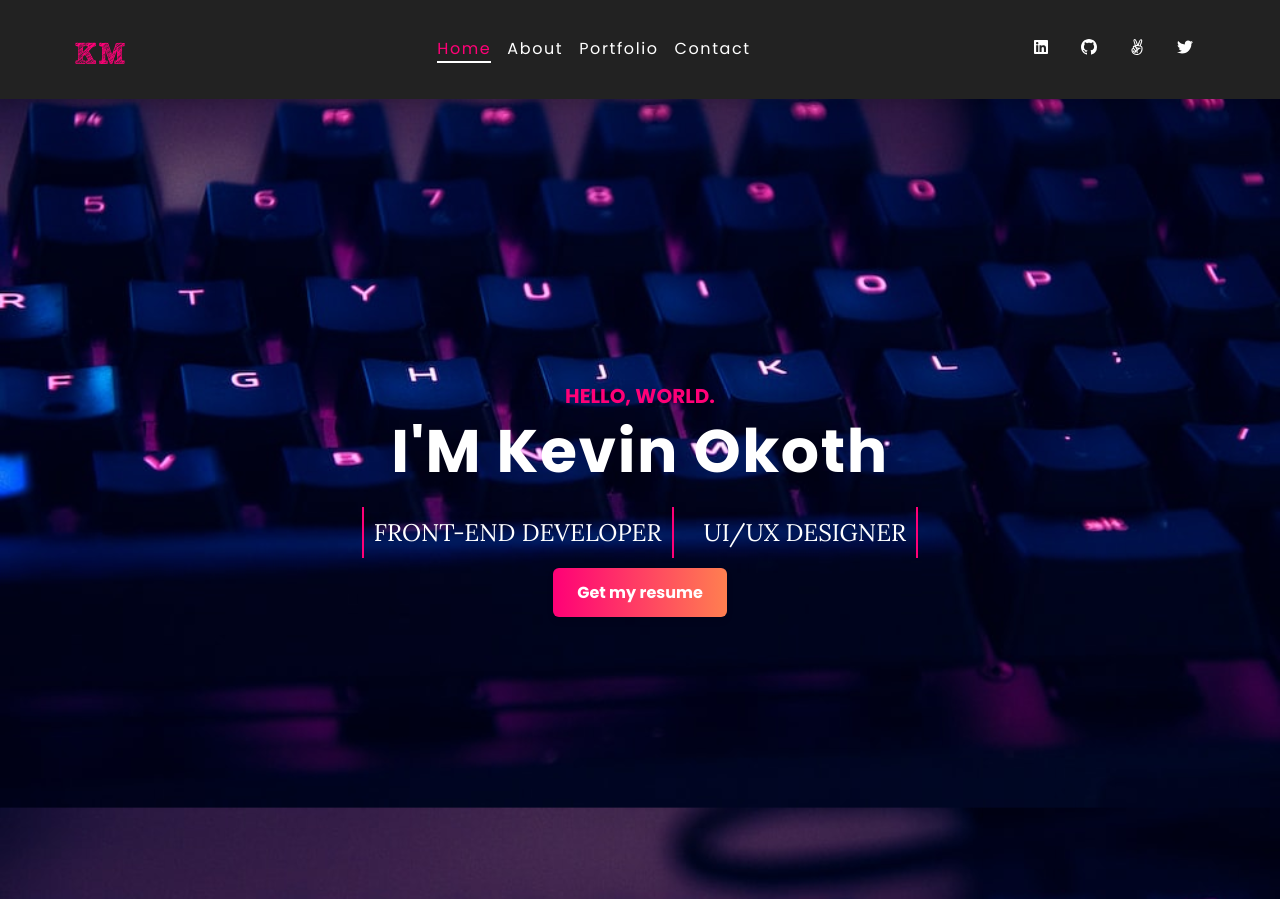
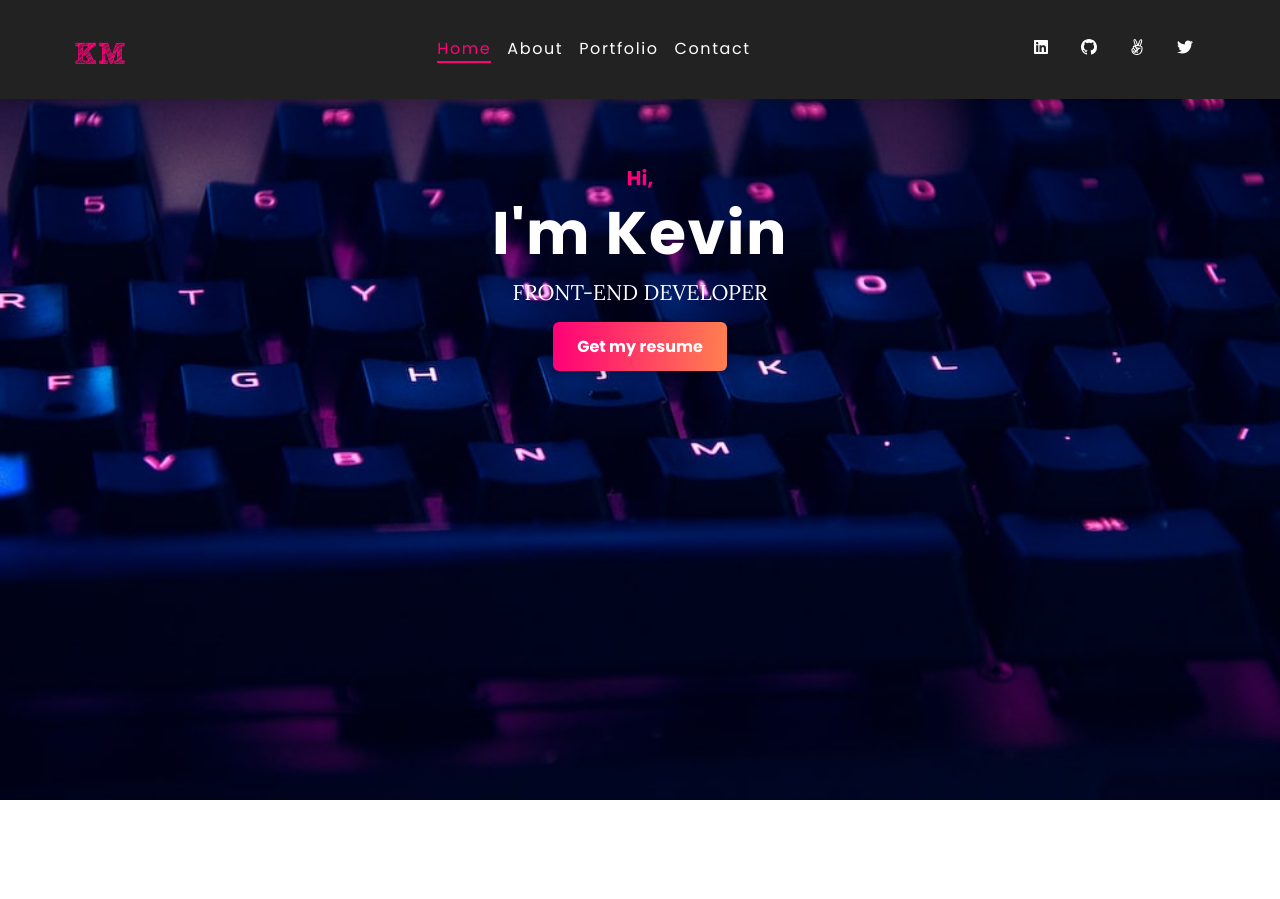
Before and after one commit to Kevin-Mena/my-official-portfolio, a React (Create React App) app: page / in a window 1280 px wide. After the commit the page ends 800 px from the top, so only its background shows below. Built offline with nearby package versions, Linux system fonts and the light colour scheme.

Commit message:
Update navbar componenet

```diff
--- a/src/components/Contact.js
+++ b/src/components/Contact.js
@@ -1,12 +1,17 @@
 import React from "react";
+import AnimatedLetters from "./AnimatedLetters";
+
 const Contact = () => {
   return (
     <div className="form">
-      <h2 className="contact-me">CONTACT ME</h2>
+      <h2 className="contact-me">CONTACT</h2>
+      <h3>I'd Love To Hear From You.</h3>
       <p className="contact-info">
-        If you have an application you are interested in developing, a feature
+        <AnimatedLetters
+          text="  If you have an application you are interested in developing, a feature
         that you need built or a project that needs coding. I'd love to help
-        with it.
+        with it."
+        />
       </p>
       <form>
         <div className="labels">
--- a/src/components/Home.js
+++ b/src/components/Home.js
@@ -1,20 +1,12 @@
-import AnimatedLetters from "./AnimatedLetters";
 import myResume from "../assets/myResume.pdf";
 
 const Home = () => {
   return (
     <div className="hero">
-      <h5>
-        <AnimatedLetters text="HELLO, WORLD." />
-      </h5>
-      <h1>
-        <AnimatedLetters text="I'm Kevin Okoth" />
-      </h1>
+      <h5>Hi,</h5>
+      <h1>I'm Kevin</h1>
 
-      <p className="intro-position">
-        <span>FRONT-END DEVELOPER</span>
-        <span>UI/UX DESIGNER</span>
-      </p>
+      <p className="intro-position">FRONT-END DEVELOPER</p>
 
       <a href={myResume} download="KevinOkothResume.pdf" className="resume">
         Get my resume
--- a/src/components/Navbar.js
+++ b/src/components/Navbar.js
@@ -54,14 +54,14 @@ const Navbar = () => {
             const { id, url, icon, text } = socialIcon;
             return (
               <li key={id}>
-                <NavLink
+                <a
                   href={url}
                   target="_blank"
                   rel="noopener noreferrer"
                   data-text={text}
                 >
                   {icon}
-                </NavLink>
+                </a>
               </li>
             );
           })}
--- a/src/index.css
+++ b/src/index.css
@@ -184,7 +184,7 @@ nav {
 }
 
 .navlink.active {
-  color: #f07;
+  color: var(--clr-pink);
   transition: var(--transition);
 }
 
@@ -199,8 +199,8 @@ nav {
   }
 
   .navlink.active {
-    color: #f07;
-    border-bottom: 2px solid var(--clr-white);
+    color: var(--clr-pink);
+    border-bottom: 2px solid var(--clr-pink);
     transition: var(--transition);
   }
 
@@ -276,14 +276,16 @@ Hero-section
   flex-direction: column;
   justify-content: center;
   align-items: center;
-  height: 100vh;
+  place-content: center;
+  margin-top: 4rem;
+  height: auto;
   color: #fff;
 }
 
 .hero h5 {
   font-size: 20px;
   margin-bottom: 10px;
-  color: #f07;
+  color: var(--clr-pink);
 }
 
 .hero h1 {
@@ -296,21 +298,10 @@ Hero-section
 .intro-position {
   display: flex;
   flex-wrap: wrap;
+  font-size: 1.33rem;
   justify-content: center;
-}
-
-.intro-position span {
-  font-size: 24px;
-  font-weight: 500;
   font-family: var(--ff-primary-2);
-  margin: 10px;
-  padding: 10px;
-  border-right: 2px solid #f07;
-}
-
-.intro-position span:first-of-type {
-  border-right: 2px solid #f07;
-  border-left: 2px solid #f07;
+  margin-bottom: 1rem;
 }
 
 .download-resume {
@@ -328,7 +319,7 @@ Hero-section
 }
 
 .resume {
-  background: linear-gradient(to right, #f07, #ff7f50);
+  background: linear-gradient(to right, var(--clr-pink), #ff7f50);
   color: #fff;
   font-size: 1rem;
   font-weight: bold;
@@ -343,6 +334,9 @@ Hero-section
 .resume:hover {
   transform: translateY(2px);
   box-shadow: 0 6px 8px rgba(0, 0, 0, 0.2);
+  background: rgba(255, 255, 255, 0.1);
+  color: var(--clr-pink);
+  border: 1px solid var(--clr-white);
 }
 
 
@@ -360,14 +354,13 @@ Contact
 }
 
 .contact-me {
-  color: #f07;
+  color: var(--clr-pink);
   font-size: 2.5rem;
   margin-bottom: 1rem;
-  text-align: center;
 }
 
 .contact-info {
-  color: #fff;
+  color: #888888;
   font-size: 1.25rem;
   line-height: 1.5;
   margin-bottom: 2rem;
@@ -395,16 +388,17 @@ Contact
 }
 
 .form-control:focus {
-  border-bottom: 1px solid #f07;
+  border-bottom: 1px solid var(--clr-pink);
 }
 
 .send {
-  background-color: #f07;
+  background: var(--clr-pink);
   border: none;
   border-radius: 0;
   color: #fff;
   cursor: pointer;
-  font-size: 1.5rem;
+  font-size: 1.33rem;
+  font-weight: 600;
   padding: 1rem;
   width: 100%;
 }
```
